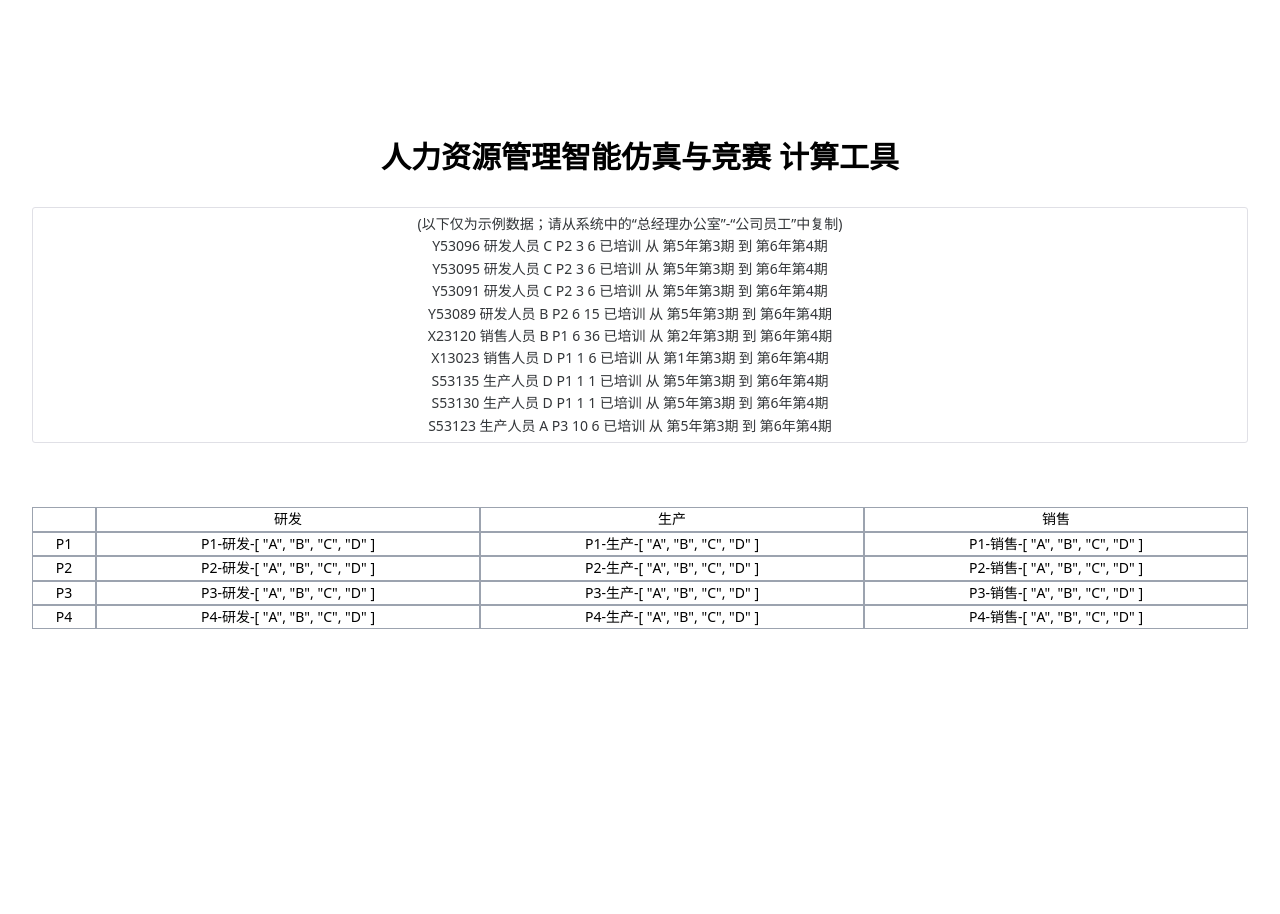
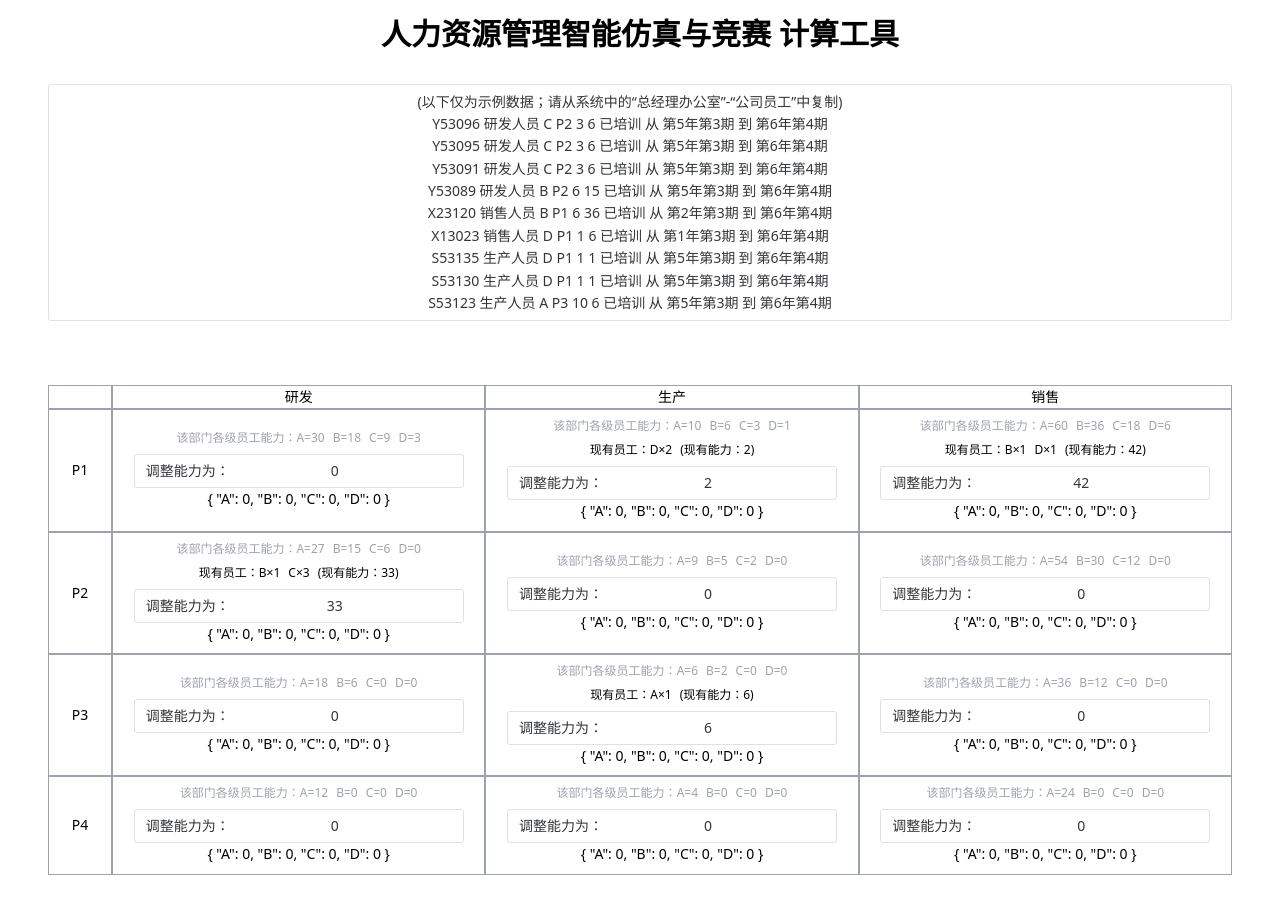
Before and after one commit to laorange/business-game-tool, a Vue app: page / in a window 1280 px wide. Shown: the top 914 px of the page. Before the commit the page ends 800 px from the top, so only its background shows below. Built offline with nearby package versions, Linux system fonts and the light colour scheme.

Commit message:
bk: RequirementBlock

```diff
--- a/src/App.vue
+++ b/src/App.vue
@@ -4,7 +4,7 @@ import DetailBoard from "./components/DetailBoard.vue";
 </script>
 
 <template>
-  <main class="w-full h-screen flex flex-col justify-center items-center">
+  <main class="w-full p-4 flex flex-col justify-center items-center">
     <h1 class="text-3xl font-bold">人力资源管理智能仿真与竞赛 计算工具</h1>
 
     <UserInputArea/>
--- a/src/assets/ts/personUtils.ts
+++ b/src/assets/ts/personUtils.ts
@@ -3,6 +3,10 @@ import abilityData from "../abilityData.json";
 export type Production = "P1" | "P2" | "P3" | "P4"
 export type Direction = "研发" | "生产" | "销售"
 export type Level = "A" | "B" | "C" | "D"
+
+export const directions: Direction[] = ["研发", "生产", "销售"];
+export const productions: Production[] = ["P1", "P2", "P3", "P4"];
+export const levels: Level[] = ["A", "B", "C", "D"];
 
 export class Person {
   public production: Production;
--- /dev/null
+++ b/src/components/AbilityInputArea.vue
@@ -0,0 +1,65 @@
+<script setup lang="ts">
+import {computed, inject, provide, Ref, ref} from "vue";
+import {AbilityDict} from "./RequirementBlock.vue";
+import {Level, levels} from "../assets/ts/personUtils.ts";
+
+const props = defineProps<{
+  abilityNow: number
+}>();
+
+const abilityValue = ref(props.abilityNow);
+const changedValue = computed<number>(() => abilityValue.value - props.abilityNow);
+
+const abilityDict = inject("abilityDict") as Ref<AbilityDict>;
+
+// 该部门最低的能力等级 （低于该等级的员工，在该岗位的能力值为0）
+const thresholdLevel = computed<Level>(() => {
+  for (const [index, level] of levels.entries()) {
+    if (abilityDict.value[level] === 0) return levels[index - 1];
+  }
+  return levels[levels.length - 1];
+});
+
+type Solution = { [level: string]: number }
+const bestSolution = computed<Solution>(() => {
+  let _solution: Solution = {};
+
+  let remains = changedValue.value;
+  for (const level of levels) {
+    let ability = abilityDict.value[level];
+    let num = ability > 0 ? Math.floor(remains / ability) : 0;
+    let newRemains = remains - ability * num;
+
+    // (如果现在有剩余 && (没有下一级能力 || 当前剩余>(当前能力+下一级能力)/2) => 多+1
+    if (newRemains && (!Object.keys(abilityDict)[Object.keys(abilityDict).indexOf(level) + 1] || abilityDict[Object.keys(abilityDict)[Object.keys(abilityDict).indexOf(level) + 1]] === 0 || newRemains > (ability + abilityDict[Object.keys(abilityDict)[Object.keys(abilityDict).indexOf(level) + 1]]) / 2)) {
+      num += 1;
+      newRemains = 0;
+    }
+
+    _solution[level] = num;
+    remains = newRemains;
+  }
+
+  if (remains > 0) {
+    _solution[thresholdLevel.value] += 1;
+  }
+
+  return _solution;
+});
+
+provide("bestSolution", bestSolution);
+</script>
+
+<template>
+  <n-input-number v-model:value="abilityValue" :show-button="false" placeholder="输入数值" clearable :default-value="0">
+    <template #prefix>
+      调整能力为：
+    </template>
+  </n-input-number>
+
+  {{ bestSolution }}
+</template>
+
+<style scoped>
+
+</style>
--- /dev/null
+++ b/src/components/CurrentInfo.vue
@@ -0,0 +1,27 @@
+<script setup lang="ts">
+import {Level, Person, levels} from "../assets/ts/personUtils.ts";
+import {inject, Ref} from "vue";
+
+const props = defineProps<{
+  persons: Person[]
+}>();
+
+function getPersonOfThisLevel(level: Level): Person[] {
+  return props.persons.filter(p => p.level === level);
+}
+
+const totalAbility = inject("totalAbility") as Ref<number>;
+</script>
+
+<template>
+  <div class="flex flex-wrap space-x-2 text-xs justify-center">现有员工：
+    <template v-for="level of levels">
+      <div v-if="getPersonOfThisLevel(level).length">{{ level }}×{{ getPersonOfThisLevel(level).length }}</div>
+    </template>
+    <div>(现有能力：{{ totalAbility }})</div>
+  </div>
+</template>
+
+<style scoped>
+
+</style>
--- a/src/components/DetailBoard.vue
+++ b/src/components/DetailBoard.vue
@@ -1,9 +1,6 @@
 <script setup lang="ts">
-import {Direction, Level, Production} from "../assets/ts/personUtils.ts";
-
-const directions: Direction[] = ["研发", "生产", "销售"];
-const productions: Production[] = ["P1", "P2", "P3", "P4"];
-const level: Level[] = ["A", "B", "C", "D"];
+import {directions, productions} from "../assets/ts/personUtils.ts";
+import RequirementBlock from "./RequirementBlock.vue";
 </script>
 
 <template>
@@ -16,7 +13,7 @@ const level: Level[] = ["A", "B", "C", "D"];
     <div class="board-row" v-for="p of productions" :key="p">
       <div class="pre-col">{{ p }}</div>
       <div class="main-col" v-for="d of directions" :key="d">
-        {{ p }}-{{ d }}-{{ level }}
+        <RequirementBlock :direction="d" :production="p"/>
       </div>
     </div>
   </div>
@@ -32,7 +29,7 @@ const level: Level[] = ["A", "B", "C", "D"];
 }
 
 .pre-col, .main-col {
-  @apply border border-gray-400 border-solid h-full flex justify-center items-center;
+  @apply border border-gray-400 border-solid flex justify-center items-center;
 }
 
 .pre-col {
@@ -40,6 +37,6 @@ const level: Level[] = ["A", "B", "C", "D"];
 }
 
 .main-col {
-  @apply flex-1 flex-col;
+  @apply flex-1 flex-col ;
 }
 </style>
--- /dev/null
+++ b/src/components/RequirementBlock.vue
@@ -0,0 +1,59 @@
+<script setup lang="ts">
+import {Level, Direction, Person, Production, levels} from "../assets/ts/personUtils.ts";
+import {useStore} from "../store/useStore.ts";
+import {computed, provide} from "vue";
+import CurrentInfo from "./CurrentInfo.vue";
+import AbilityInputArea from "./AbilityInputArea.vue";
+
+const store = useStore();
+
+const props = defineProps<{
+  direction: Direction,
+  production: Production,
+}>();
+
+const personsOfThisBlock = computed<Person[]>(() => {
+  return store.persons.filter(p => p.direction === props.direction && p.production === props.production);
+});
+
+export type AbilityDict = { [level: Level]: number }
+const abilityDict = computed<AbilityDict>(() => {
+  let _abilityDict: AbilityDict = {
+    "A": 0,
+    "B": 0,
+    "C": 0,
+    "D": 0,
+  };
+  for (const level of levels) {
+    _abilityDict[level] = (new Person(props.production, props.direction, level)).getAbility();
+  }
+  return _abilityDict;
+});
+
+const totalAbility = computed<number>(() => {
+  return personsOfThisBlock.value.map(p => p.getAbility()).reduce((a, b) => a + b, 0);
+});
+
+provide("totalAbility", totalAbility);
+provide("abilityDict", abilityDict);
+</script>
+
+<template>
+  <div class="requirement-block">
+    <div class="flex flex-wrap space-x-2 text-xs text-gray-400">
+      该部门各级员工能力：
+      <div v-for="[level, ability] of Object.entries(abilityDict)">{{ level }}={{ ability }}</div>
+    </div>
+
+    <CurrentInfo v-if="personsOfThisBlock.length>0" :persons="personsOfThisBlock"/>
+
+    <AbilityInputArea :ability-now="totalAbility"/>
+  </div>
+
+</template>
+
+<style scoped>
+.requirement-block {
+  @apply w-full h-full flex flex-col justify-center items-center p-2 text-center space-y-2;
+}
+</style>
```
